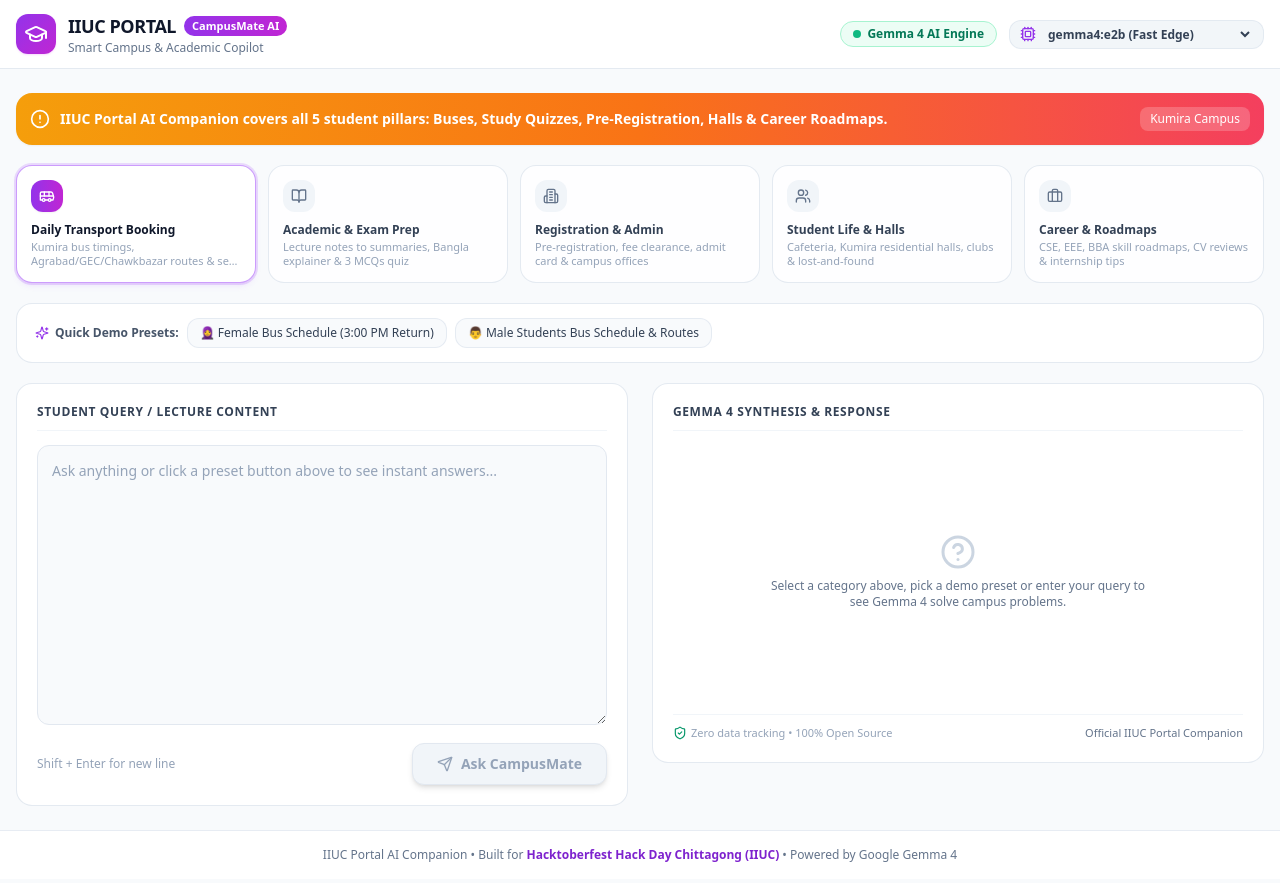
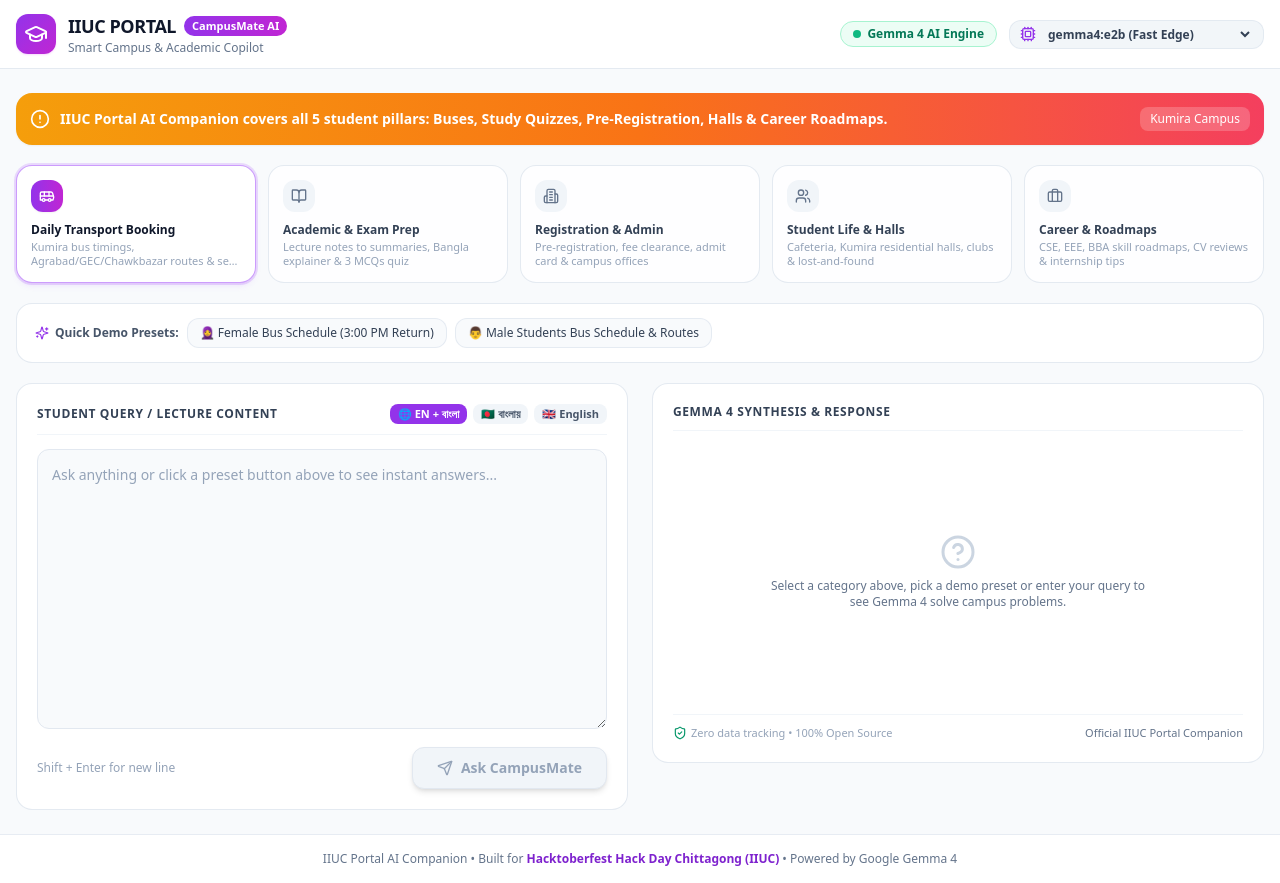
Before and after one commit to Ridwanulkarim/CampusMateAI, a React (Vite) app in the folder frontend/: page / in a window 1280 px wide. Built offline with nearby package versions, Linux system fonts and the light colour scheme.

Commit message:
feat: add English to Bangla language selector and lecture translation mode

```diff
--- a/frontend/src/App.jsx
+++ b/frontend/src/App.jsx
@@ -15,7 +15,8 @@
   Users,
   Briefcase,
   AlertCircle,
-  Volume2
+  Volume2,
+  Languages
 } from 'lucide-react';
 
 const TABS = [
@@ -69,6 +70,10 @@
   ],
   study: [
     {
+      title: '🇧🇩 English to Bangla Lecture Explainer',
+      text: 'Translate and explain this English engineering lecture on Operating System Deadlocks into simple conversational Bangla with real-world examples: "A deadlock happens when multiple processes are blocked because each is holding a resource and waiting for another resource held by another process."',
+    },
+    {
       title: '💻 CSE: Binary Search Tree (BST) Notes',
       text: 'Here are my lecture notes on Binary Search Trees (BST): A BST is a binary tree where left child < parent and right child > parent. Search time is O(h) where h is height, O(log n) if balanced, but degrades to O(n) in worst case (skewed tree). In-order traversal produces sorted elements. Please give me: 1. Core summary, 2. Easy Bangla explanation, 3. Three practice MCQ exam questions with answers.',
     },
@@ -112,6 +117,7 @@
 export default function App() {
   const [activeTab, setActiveTab] = useState('bus');
   const [model, setModel] = useState('gemma4:e2b');
+  const [language, setLanguage] = useState('bilingual');
   const [input, setInput] = useState('');
   const [response, setResponse] = useState('');
   const [provider, setProvider] = useState('');
@@ -178,6 +184,7 @@
           message: input,
           category: activeTab,
           model: model,
+          language: language,
         }),
       });
 
@@ -319,19 +326,56 @@
 
         <div className="grid grid-cols-1 lg:grid-cols-2 gap-6 items-start">
           <div className="bg-white border border-slate-200/90 rounded-2xl p-5 shadow-xs flex flex-col gap-3.5">
-            <div className="flex items-center justify-between border-b border-slate-100 pb-2.5">
+            <div className="flex flex-wrap items-center justify-between border-b border-slate-100 pb-2.5 gap-2">
               <label className="text-xs font-bold text-slate-700 flex items-center gap-1.5 uppercase tracking-wider">
                 <span>Student Query / Lecture Content</span>
               </label>
-              {input && (
+
+              <div className="flex items-center gap-1.5">
                 <button
-                  onClick={handleClear}
-                  className="text-xs font-medium text-slate-400 hover:text-slate-600 flex items-center gap-1 transition-colors"
+                  type="button"
+                  onClick={() => setLanguage('bilingual')}
+                  className={`text-[11px] px-2 py-0.5 rounded-lg font-semibold transition-all ${
+                    language === 'bilingual'
+                      ? 'bg-purple-600 text-white shadow-xs'
+                      : 'bg-slate-100 text-slate-600 hover:bg-slate-200'
+                  }`}
                 >
-                  <RotateCcw className="w-3 h-3" />
-                  Clear
+                  🌐 EN + বাংলা
                 </button>
-              )}
+                <button
+                  type="button"
+                  onClick={() => setLanguage('bangla')}
+                  className={`text-[11px] px-2 py-0.5 rounded-lg font-semibold transition-all ${
+                    language === 'bangla'
+                      ? 'bg-emerald-600 text-white shadow-xs'
+                      : 'bg-slate-100 text-slate-600 hover:bg-slate-200'
+                  }`}
+                >
+                  🇧🇩 বাংলায়
+                </button>
+                <button
+                  type="button"
+                  onClick={() => setLanguage('english')}
+                  className={`text-[11px] px-2 py-0.5 rounded-lg font-semibold transition-all ${
+                    language === 'english'
+                      ? 'bg-blue-600 text-white shadow-xs'
+                      : 'bg-slate-100 text-slate-600 hover:bg-slate-200'
+                  }`}
+                >
+                  🇬🇧 English
+                </button>
+
+                {input && (
+                  <button
+                    onClick={handleClear}
+                    className="text-xs font-medium text-slate-400 hover:text-slate-600 flex items-center gap-1 transition-colors pl-1"
+                  >
+                    <RotateCcw className="w-3 h-3" />
+                    Clear
+                  </button>
+                )}
+              </div>
             </div>
 
             <textarea
```
Also changed, not shown: 1 other file (tests, documents, lock files or other folders).
